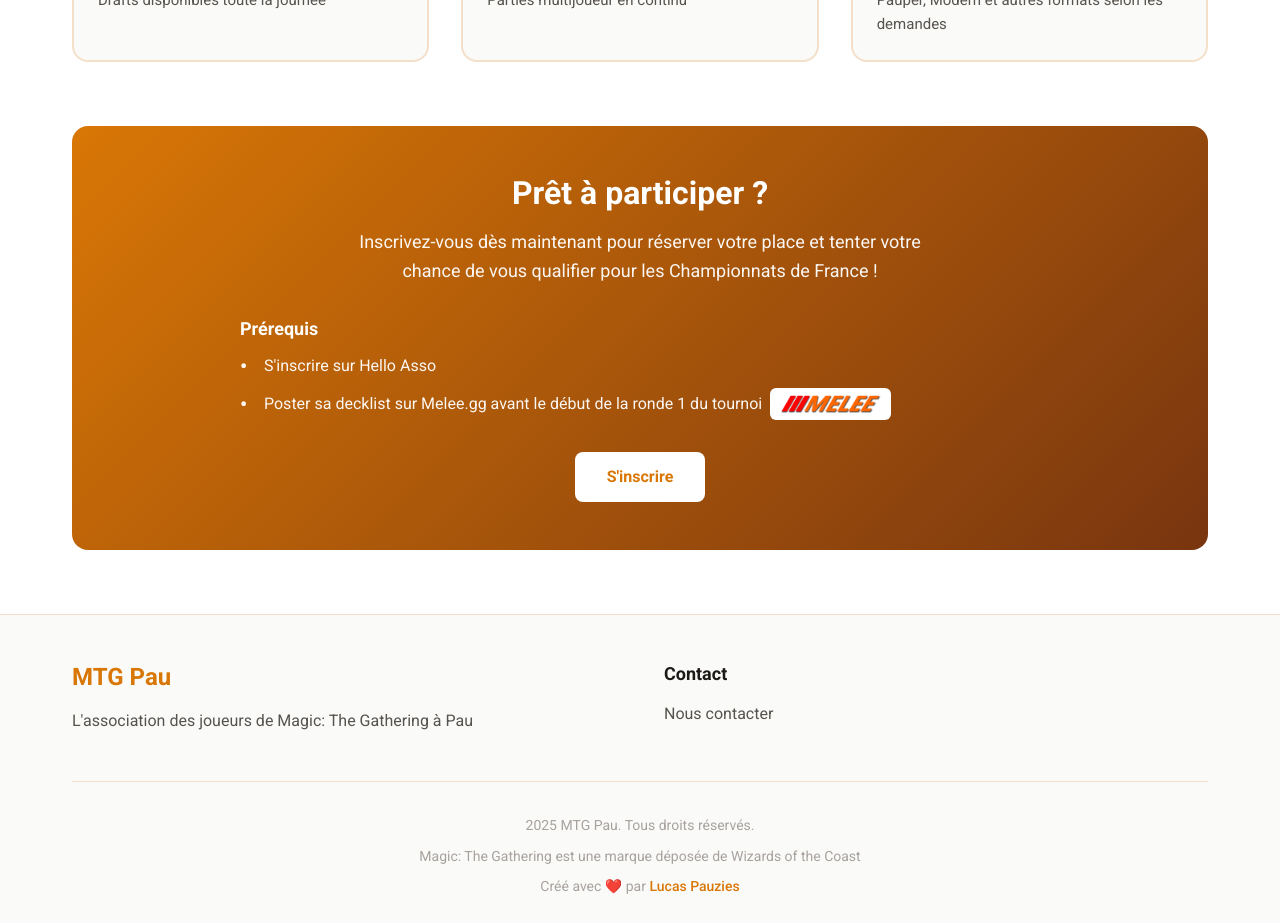
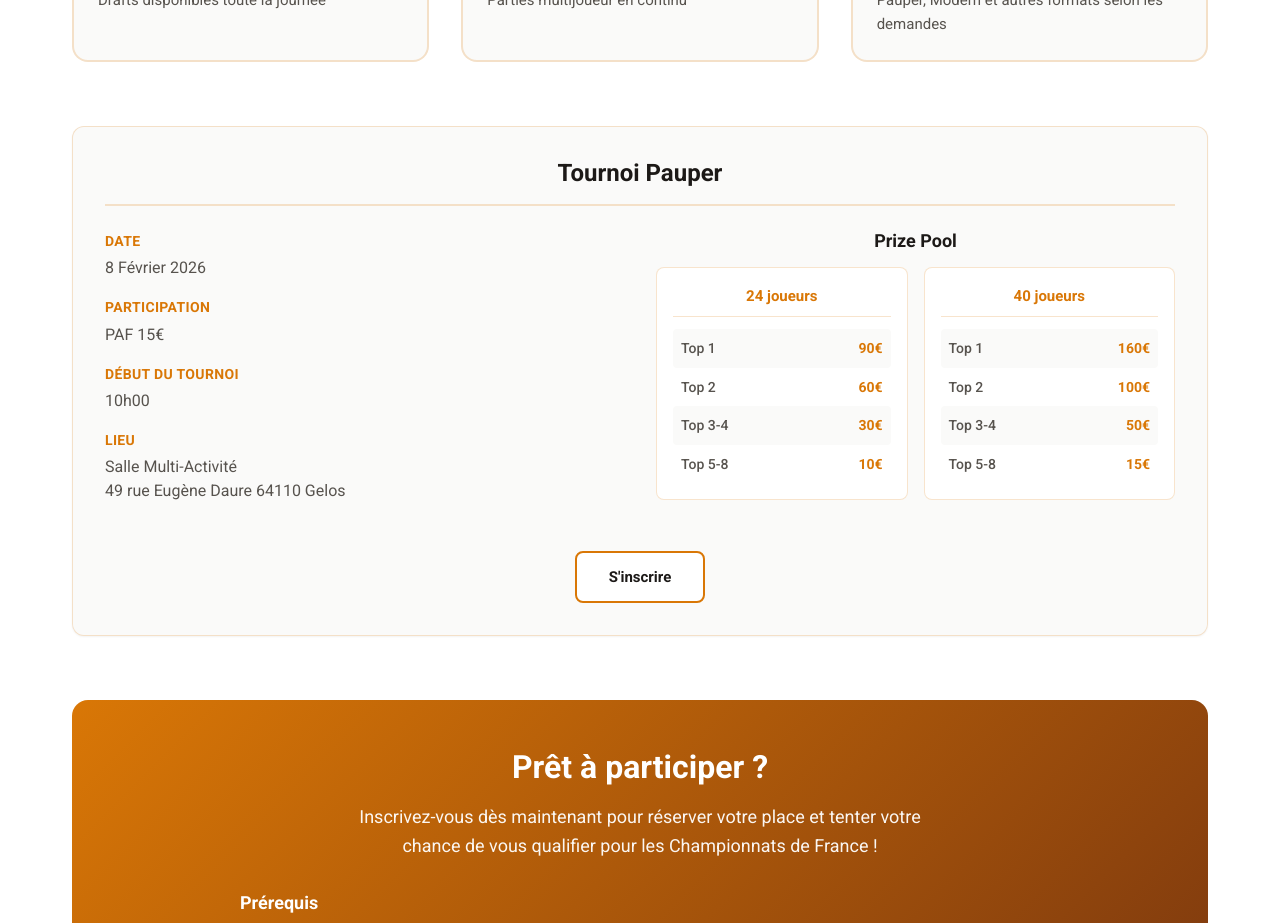
Before and after one commit to MTGPau/mtgpau, a Vue app in the folder frontend/: page /open-qualifier-cdf in a window 1280 px wide. Shown: the part 3180-4103 px from the top of the page. Built offline with nearby package versions, Linux system fonts and the light colour scheme.

Commit message:
feat(mtgpau): secondary tournament implem

```diff
--- /dev/null
+++ b/frontend/src/components/SecondaryTournament.vue
@@ -0,0 +1,233 @@
+<template>
+  <div class="secondary-tournament-section">
+    <div class="secondary-tournament-card">
+      <div class="tournament-header">
+        <h3>{{ tournament.title }}</h3>
+      </div>
+      <div class="tournament-content">
+        <div class="tournament-details">
+          <div class="tournament-info-item">
+            <span class="tournament-label">Date</span>
+            <span class="tournament-value">{{ tournament.date }}</span>
+          </div>
+          <div class="tournament-info-item">
+            <span class="tournament-label">Participation</span>
+            <span class="tournament-value">PAF {{ tournament.details.price }}</span>
+          </div>
+          <div class="tournament-info-item">
+            <span class="tournament-label">Début du tournoi</span>
+            <span class="tournament-value">{{ tournament.details.startTime }}</span>
+          </div>
+          <div class="tournament-info-item">
+            <span class="tournament-label">Lieu</span>
+            <span class="tournament-value">
+              {{ tournament.details.location.name }}<br />
+              {{ tournament.details.location.address }}
+            </span>
+          </div>
+        </div>
+        <div class="tournament-prizes">
+          <h4>Prize Pool</h4>
+          <div class="tournament-prizes-grid">
+            <div
+              v-for="pool in tournament.prizePool"
+              :key="pool.playerCount"
+              class="tournament-prize-column"
+            >
+              <div class="tournament-prize-header">{{ pool.playerCount }}</div>
+              <div v-for="(prize, index) in pool.prizes" :key="index" class="tournament-prize-row">
+                <span>{{ prize.position }}</span>
+                <span>{{ prize.amount }}</span>
+              </div>
+            </div>
+          </div>
+        </div>
+      </div>
+      <div class="tournament-registration">
+        <a
+          :href="tournament.registration"
+          target="_blank"
+          rel="noopener noreferrer"
+          class="btn btn-secondary-tournament"
+        >
+          S'inscrire
+        </a>
+      </div>
+    </div>
+  </div>
+</template>
+
+<script setup lang="ts">
+import type { ExtraTournament } from '@/types/data'
+
+defineProps<{
+  tournament: ExtraTournament
+}>()
+</script>
+
+<style scoped>
+.secondary-tournament-section {
+  margin-bottom: 3rem;
+}
+
+.secondary-tournament-card {
+  background-color: var(--color-background-soft);
+  border: 1px solid var(--color-border);
+  border-radius: 0.75rem;
+  padding: 2rem;
+  box-shadow: var(--shadow-sm);
+}
+
+.tournament-header {
+  text-align: center;
+  margin-bottom: 1.5rem;
+  padding-bottom: 1rem;
+  border-bottom: 2px solid var(--color-border);
+}
+
+.tournament-header h3 {
+  font-size: 1.5rem;
+  color: var(--color-text);
+  margin-bottom: 0;
+  font-weight: 700;
+}
+
+.tournament-content {
+  display: grid;
+  grid-template-columns: repeat(auto-fit, minmax(280px, 1fr));
+  gap: 2rem;
+  margin-bottom: 1.5rem;
+}
+
+.tournament-details {
+  display: flex;
+  flex-direction: column;
+  gap: 1rem;
+}
+
+.tournament-info-item {
+  display: flex;
+  flex-direction: column;
+  gap: 0.25rem;
+}
+
+.tournament-label {
+  font-size: 0.875rem;
+  font-weight: 600;
+  color: var(--color-primary);
+  text-transform: uppercase;
+  letter-spacing: 0.025em;
+}
+
+.tournament-value {
+  font-size: 1rem;
+  color: var(--color-text-soft);
+  font-weight: 400;
+  line-height: 1.5;
+}
+
+.tournament-prizes h4 {
+  font-size: 1.125rem;
+  font-weight: 600;
+  color: var(--color-text);
+  margin-bottom: 1rem;
+  text-align: center;
+}
+
+.tournament-prizes-grid {
+  display: grid;
+  grid-template-columns: repeat(2, 1fr);
+  gap: 1rem;
+}
+
+.tournament-prize-column {
+  background-color: var(--color-white);
+  border-radius: 0.5rem;
+  padding: 1rem;
+  border: 1px solid var(--color-border);
+}
+
+.tournament-prize-header {
+  font-size: 0.9375rem;
+  font-weight: 600;
+  color: var(--color-primary);
+  text-align: center;
+  margin-bottom: 0.75rem;
+  padding-bottom: 0.5rem;
+  border-bottom: 1px solid var(--color-border);
+}
+
+.tournament-prize-row {
+  display: flex;
+  justify-content: space-between;
+  align-items: center;
+  padding: 0.5rem;
+  font-size: 0.875rem;
+}
+
+.tournament-prize-row:nth-child(even) {
+  background-color: var(--color-background-soft);
+  border-radius: 0.25rem;
+}
+
+.tournament-prize-row span:first-child {
+  color: var(--color-text-soft);
+  font-weight: 500;
+}
+
+.tournament-prize-row span:last-child {
+  color: var(--color-primary);
+  font-weight: 700;
+}
+
+.tournament-registration {
+  display: flex;
+  flex-direction: column;
+  align-items: center;
+  gap: 1rem;
+  padding-top: 1.5rem;
+}
+
+.tournament-registration-text {
+  font-size: 0.875rem;
+  color: var(--color-text-soft);
+  margin: 0;
+  font-weight: 600;
+  text-transform: uppercase;
+  letter-spacing: 0.05em;
+}
+
+.btn-secondary-tournament {
+  display: inline-block;
+  padding: 0.75rem 2rem;
+  background-color: var(--color-white);
+  color: var(--color-text);
+  border: 2px solid var(--color-primary);
+  border-radius: 0.5rem;
+  text-decoration: none;
+  font-weight: 600;
+  font-size: 0.9375rem;
+  transition: all var(--transition-base);
+}
+
+.btn-secondary-tournament:hover {
+  background-color: var(--color-primary);
+  color: var(--color-white);
+  transform: translateY(-1px);
+  box-shadow: var(--shadow-md);
+}
+
+@media (max-width: 768px) {
+  .secondary-tournament-card {
+    padding: 1.5rem;
+  }
+
+  .tournament-content {
+    grid-template-columns: 1fr;
+  }
+
+  .tournament-prizes-grid {
+    grid-template-columns: 1fr;
+  }
+}
+</style>
--- a/frontend/src/data/data.json
+++ b/frontend/src/data/data.json
@@ -395,6 +395,41 @@
         ]
       }
     ],
-    "registration": "https://www.helloasso.com/associations/mtg-pau/evenements/open-qualifier-cdf-2026"
+    "registration": "https://www.helloasso.com/associations/mtg-pau/evenements/open-qualifier-cdf-2026",
+    "extraTournaments": [
+      {
+        "title": "Tournoi Pauper",
+        "date": "8 Février 2026",
+        "details": {
+          "price": "15€",
+          "startTime": "10h00",
+          "location": {
+            "name": "Salle Multi-Activité",
+            "address": "49 rue Eugène Daure 64110 Gelos"
+          }
+        },
+        "prizePool": [
+          {
+            "playerCount": "24 joueurs",
+            "prizes": [
+              { "position": "Top 1", "amount": "90€" },
+              { "position": "Top 2", "amount": "60€" },
+              { "position": "Top 3-4", "amount": "30€" },
+              { "position": "Top 5-8", "amount": "10€" }
+            ]
+          },
+          {
+            "playerCount": "40 joueurs",
+            "prizes": [
+              { "position": "Top 1", "amount": "160€" },
+              { "position": "Top 2", "amount": "100€" },
+              { "position": "Top 3-4", "amount": "50€" },
+              { "position": "Top 5-8", "amount": "15€" }
+            ]
+          }
+        ],
+        "registration": "https://www.helloasso.com/associations/mtg-pau/evenements/tournoi-pauper"
+      }
+    ]
   }
 }
--- a/frontend/src/views/OpenQualifierCDFView.vue
+++ b/frontend/src/views/OpenQualifierCDFView.vue
@@ -106,6 +106,12 @@
           </div>
         </div>
 
+        <SecondaryTournament
+          v-for="tournament in extraTournaments"
+          :key="tournament.title"
+          :tournament="tournament"
+        />
+
         <div class="registration-cta">
           <div class="cta-box">
             <h2>Prêt à participer ?</h2>
@@ -156,7 +162,16 @@ import dataService from '@/services/dataService'
 import { useSeo } from '@/composables/useSeo'
 import { useOpenQualifierEventSchema } from '@/composables/useStructuredData'
 import PhotoGallery from '@/components/PhotoGallery.vue'
-import type { Hero, OpenQualifierDetails, SideEvent, Sponsor, PrizePool, Prerequisite } from '@/types/data'
+import SecondaryTournament from '@/components/SecondaryTournament.vue'
+import type {
+  Hero,
+  OpenQualifierDetails,
+  SideEvent,
+  Sponsor,
+  PrizePool,
+  Prerequisite,
+  ExtraTournament,
+} from '@/types/data'
 
 const hero = dataService.get('openQualifierCDF.hero', { title: '', subtitle: '' }) as Hero
 const intro = dataService.get('openQualifierCDF.intro', '') as string
@@ -171,6 +186,12 @@ const sideEvents = dataService.get('openQualifierCDF.sideEvents', []) as SideEve
 const sponsors = dataService.get('openQualifierCDF.sponsors', []) as Sponsor[]
 const prizePool = dataService.get('openQualifierCDF.prizePool', []) as PrizePool[]
 const registration = dataService.get('openQualifierCDF.registration', '') as string
+
+// Extra Tournaments (e.g., Pauper, Modern, etc.)
+const extraTournaments = dataService.get(
+  'openQualifierCDF.extraTournaments',
+  [],
+) as ExtraTournament[]
 
 // SEO
 useSeo('openQualifier')
```
Also changed, not shown: frontend/src/components/PhotoGallery.vue (+11 -14 lines), frontend/src/components/PhotoLightbox.vue (+9 -7 lines), frontend/src/types/data.ts (+15 -1 lines), 1 other file (tests, documents, lock files or other folders).
